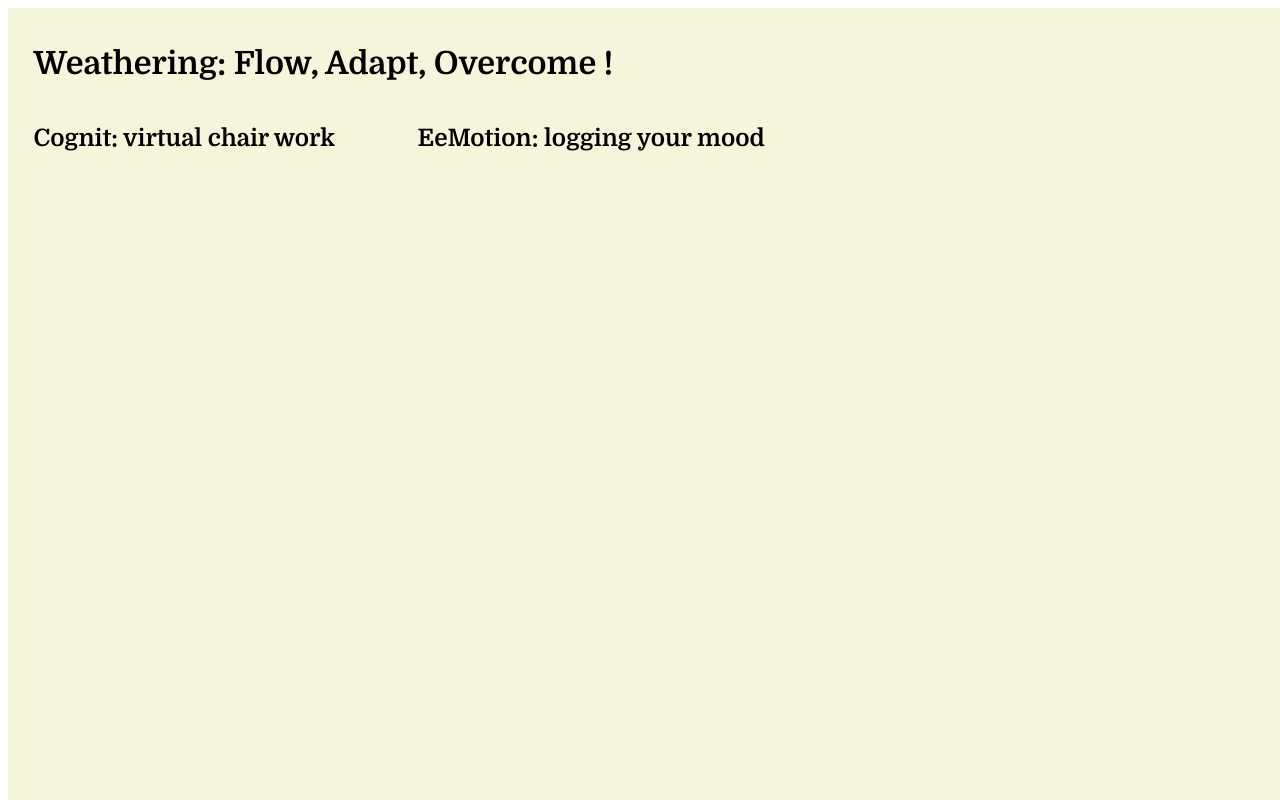
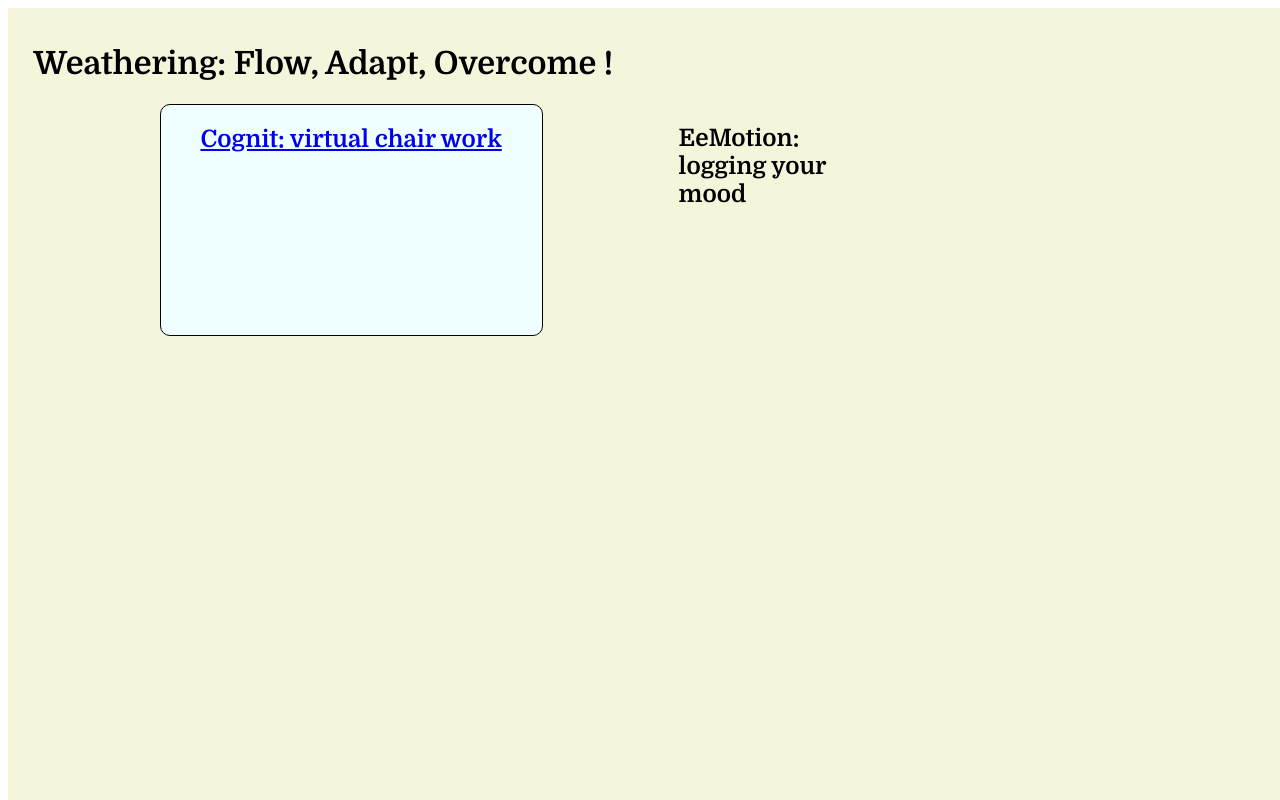
Before and after one commit to Kaikei-e/Weathering, a Next.js app in the folder cognit/: page /home in a window 1280 px wide. Built offline with nearby package versions, Linux system fonts and the light colour scheme.

Commit message:
cognit: styling

```diff
--- a/cognit/src/pages/home/index.tsx
+++ b/cognit/src/pages/home/index.tsx
@@ -1,6 +1,7 @@
 /** @jsxImportSource @emotion/react */
 
 import { css } from "@emotion/react";
+import Button from "next/link";
 
 const Home = () => {
   return (
@@ -32,21 +33,36 @@ const Home = () => {
           </h1>
           <div
             css={css`
-              display: flex;
-              flex-direction: row;
               width: 100%;
               height: 100vh;
+              display: grid;
+              grid-template-columns: repeat(2, 1fr);
+              grid-template-rows: repeat(2, 1fr);
+              grid-gap: 10px;
             `}
           >
             <div
               css={css`
+                width: 100%;
+                height: 80%;
                 display: flex;
                 flex-direction: row;
-                width: 30%;
-                height: 90vh;
+                justify-content: center;
               `}
             >
-              <h2>Cognit: virtual chair work</h2>
+              <Button
+                href={"/chairWork"}
+                css={css`
+                  width: 60%;
+                  height: 40%;
+                  background-color: azure;
+                  border-radius: 10px;
+                  border: 1px solid black;
+                  text-align: center;
+                `}
+              >
+                <h2>Cognit: virtual chair work</h2>
+              </Button>
             </div>
             <div
               css={css`
@@ -58,6 +74,26 @@ const Home = () => {
             >
               <h2>EeMotion: logging your mood</h2>
             </div>
+            <div
+              css={css`
+                display: flex;
+                flex-direction: row;
+                width: 30%;
+                height: 90vh;
+              `}
+            >
+              <h2>Easy Take: Just a simple note. Write anything.</h2>
+            </div>
+            <div
+              css={css`
+                display: flex;
+                flex-direction: row;
+                width: 30%;
+                height: 90vh;
+              `}
+            >
+              <h2>4 Cirlces: Stabilize your breathing</h2>
+            </div>
           </div>
         </div>
       </div>
```
